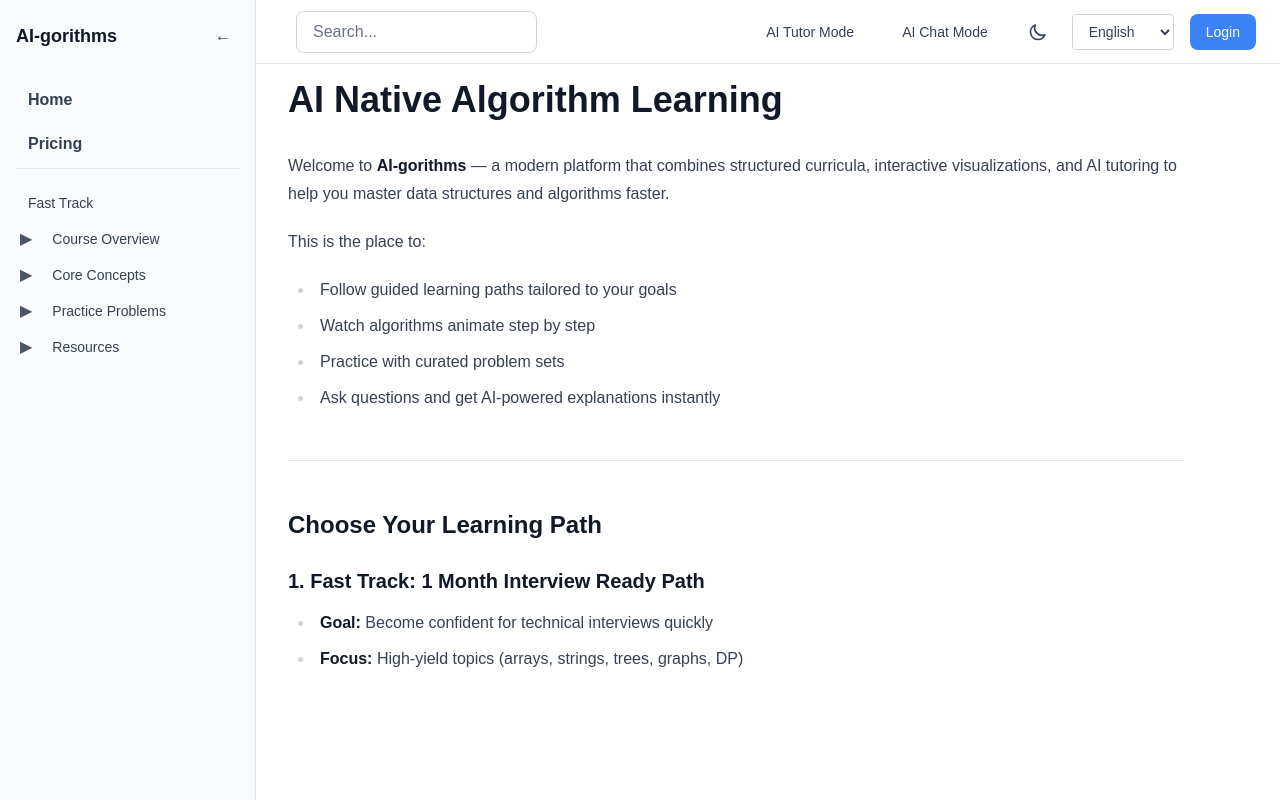
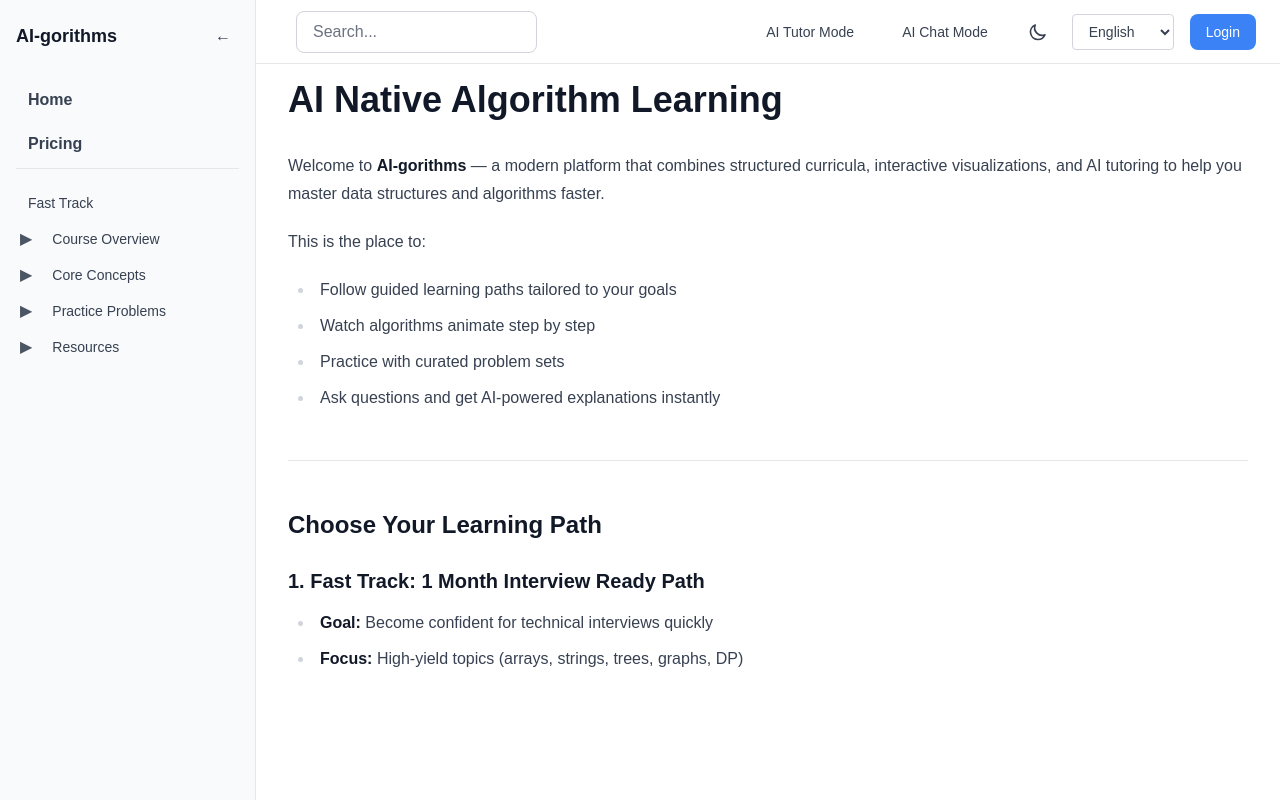
Before and after one commit to Chinese-Community-AI/AI-gorithms, a Next.js app: page / in a window 1280 px wide. Built offline with nearby package versions, Linux system fonts and the light colour scheme.

Commit message:
Adjust the content layout for better UX

```diff
--- a/components/article/ArticleContent.tsx
+++ b/components/article/ArticleContent.tsx
@@ -45,7 +45,7 @@ export default function ArticleContent({
   return (
     <div className="flex gap-8 relative">
       <div className="flex-1 min-w-0">
-        <article className="max-w-4xl">
+        <article className={isFocusMode ? "max-w-4xl" : "w-full"}>
           <header className="mb-8 mt-12 scroll-mt-32">
             <h1 className="text-4xl font-bold mb-4 text-gray-900 dark:text-gray-100">
               {title}
```
